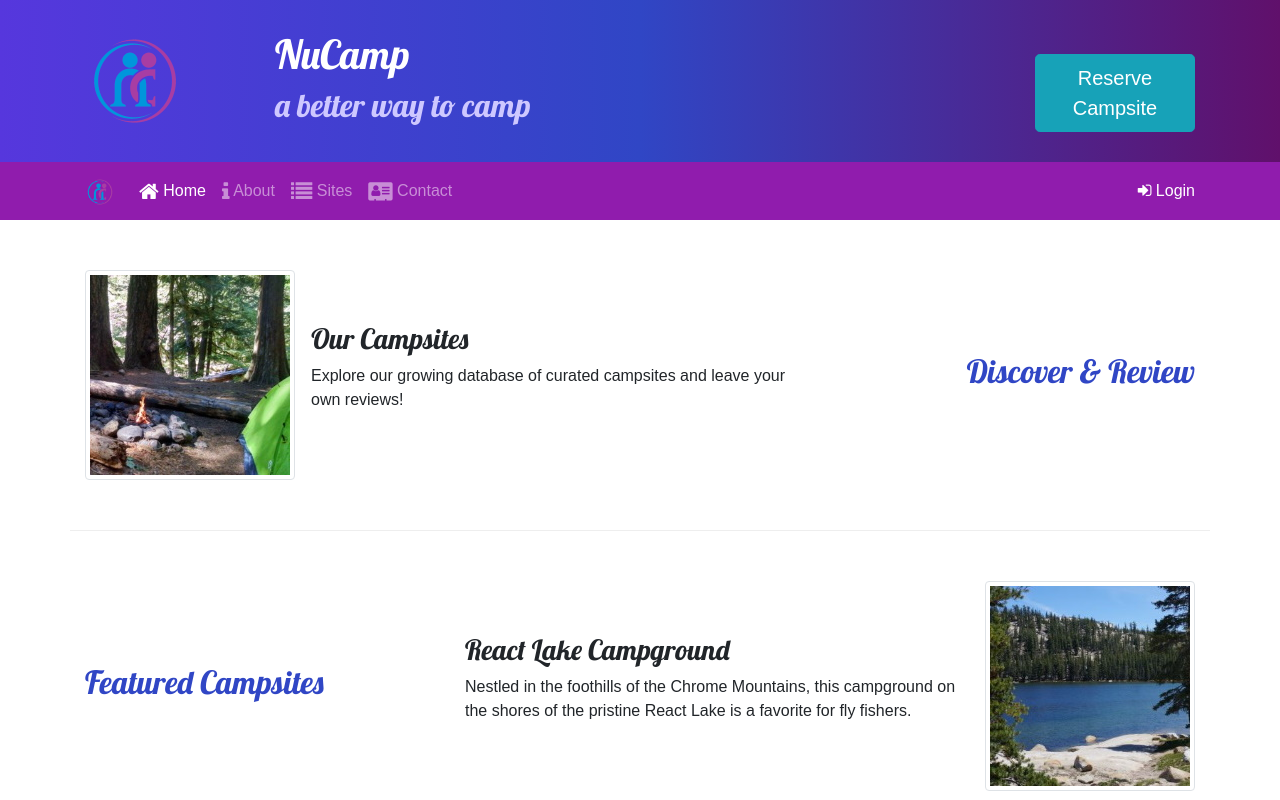
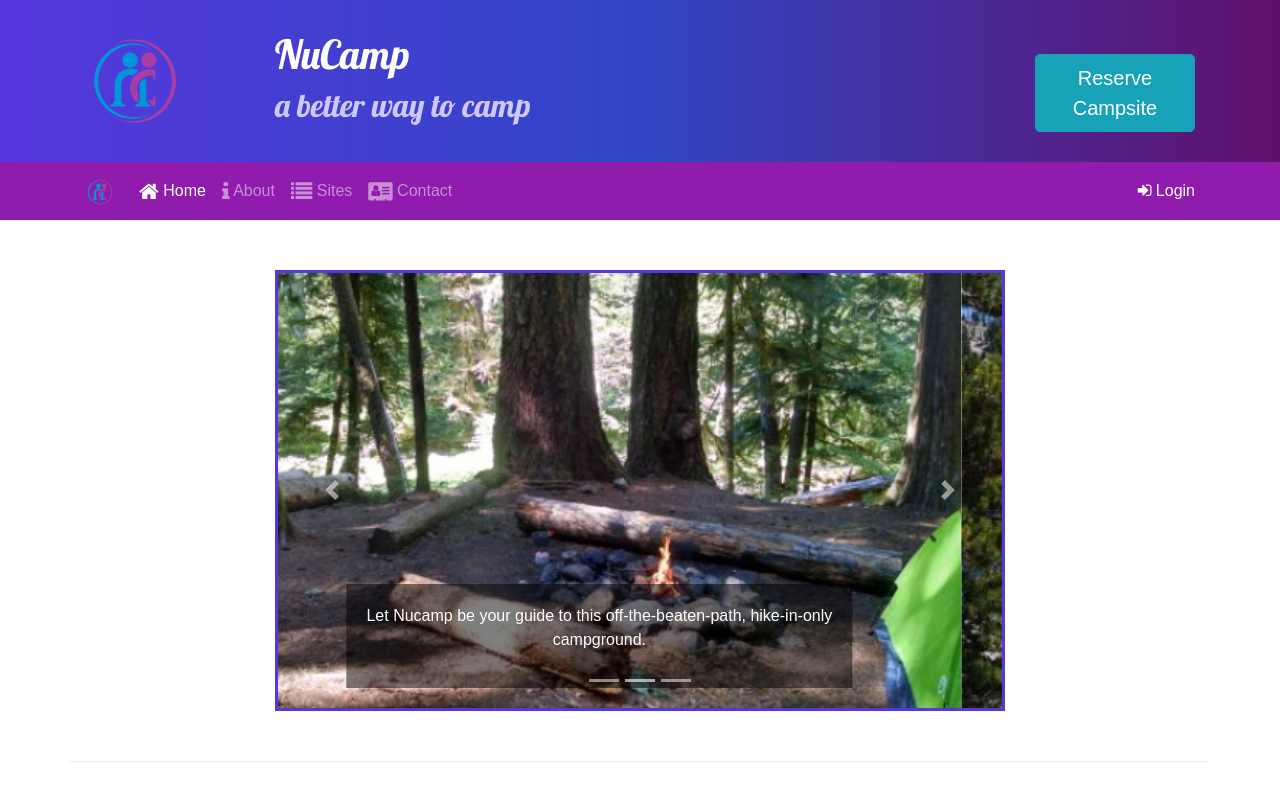
Before and after one commit to Ivorypancakes/nucamp-site-index.html, a website: page index.html in a window 1280 px wide. Shown: the top 800 px of the page. Drawn offline with nearby package versions, Linux system fonts and the light colour scheme.

Commit message:
carousel

```diff
--- a/css/styles.css
+++ b/css/styles.css
@@ -39,3 +39,11 @@ a, a:hover {
     color: inherit;
     text-decoration: none;
   }
+
+  .carousel-caption {
+      background-color: rgba(0, 0, 0, 0.5);
+  }
+
+  .carousel {
+      border: solid #5637DD;
+  }
--- a/index.html
+++ b/index.html
@@ -96,6 +96,47 @@
     </div>
 
     <div class="container">
+        <div class="row row-content">
+            <div class="col-md-8 mx-auto">
+                <div id="homeCarousel" class="carousel slide" data-ride="carousel">
+                    <ol class="carousel-indicators">
+                        <li data-target="#homeCarousel" data-slide-to="0" status="active"></li>
+                        <li data-target="#homeCarousel" data-slide-to="1"></li>
+                        <li data-target="#homeCarousel" data-slide-to="2"></li>
+                    </ol>
+                    <div class="carousel-inner">
+                        <div class="carousel-item active">
+                            <img class="d-block w-100" src="img/breadcrumb-trail.jpg" alt="Breadcrumb Trail Campground" />
+                            <div class="carousel-caption">
+                                <p class="d-none d-sm-block">Let Nucamp be your guide to this off-the-beaten-path, hike-in-only campground.</p>
+                            </div>
+                        </div>
+                        <div class="carousel-item">
+                            <img class="d-block w-100" src="img/react-lake.jpg" alt="React Lake Campground" />
+                            <div class="carousel-caption">
+                                <p class="d-none d-sm-block">Nestled in the foothills of the Chrome Mountains, this campground on the shores of the pristine React Lake is a favorite for fly fishers.
+                                </p>
+                            </div>
+                        </div>
+                        <div class="carousel-item">
+                            <img class="d-block w-100" src="img/chrome-river.jpg" alt="Chrome River Campground" />
+                            <div class="carousel-caption">
+                                <p class="d-none d-sm-block">Spend a few sunny days and starry nights beneath a canopy of old-growth firs at this enchanting spot by the Chrome River.
+                                </p>
+                            </div>
+                        </div>
+                    </div>
+                    <a class="carousel-control-prev" href="#homeCarousel" role="button" data-slide="prev">
+                        <span class="carousel-control-prev-icon"></span>
+                        <span class="sr-only">Previous</span>
+                    </a>
+                    <a class="carousel-control-next" href="#homeCarousel" role="button" data-slide="next">
+                        <span class="carousel-control-next-icon"></span>
+                        <span class="sr-only">Next</span>
+                    </a>
+                </div>
+            </div>
+        </div>
         <div class="row row-content align-items-center">
             <div class="col-sm-4 order-sm-last col-med-3">
                 <h2 class="text-sm-right">Discover & Review</h2>
```
